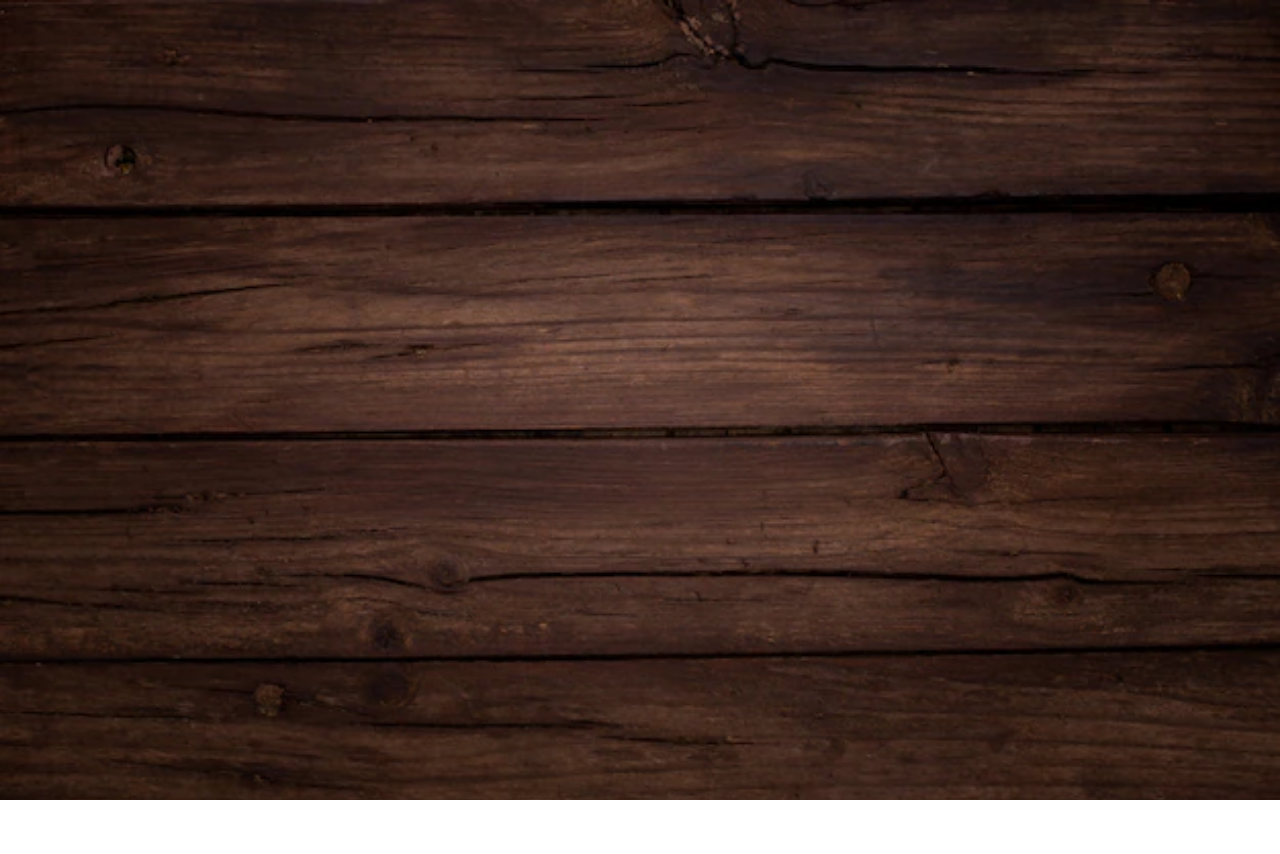
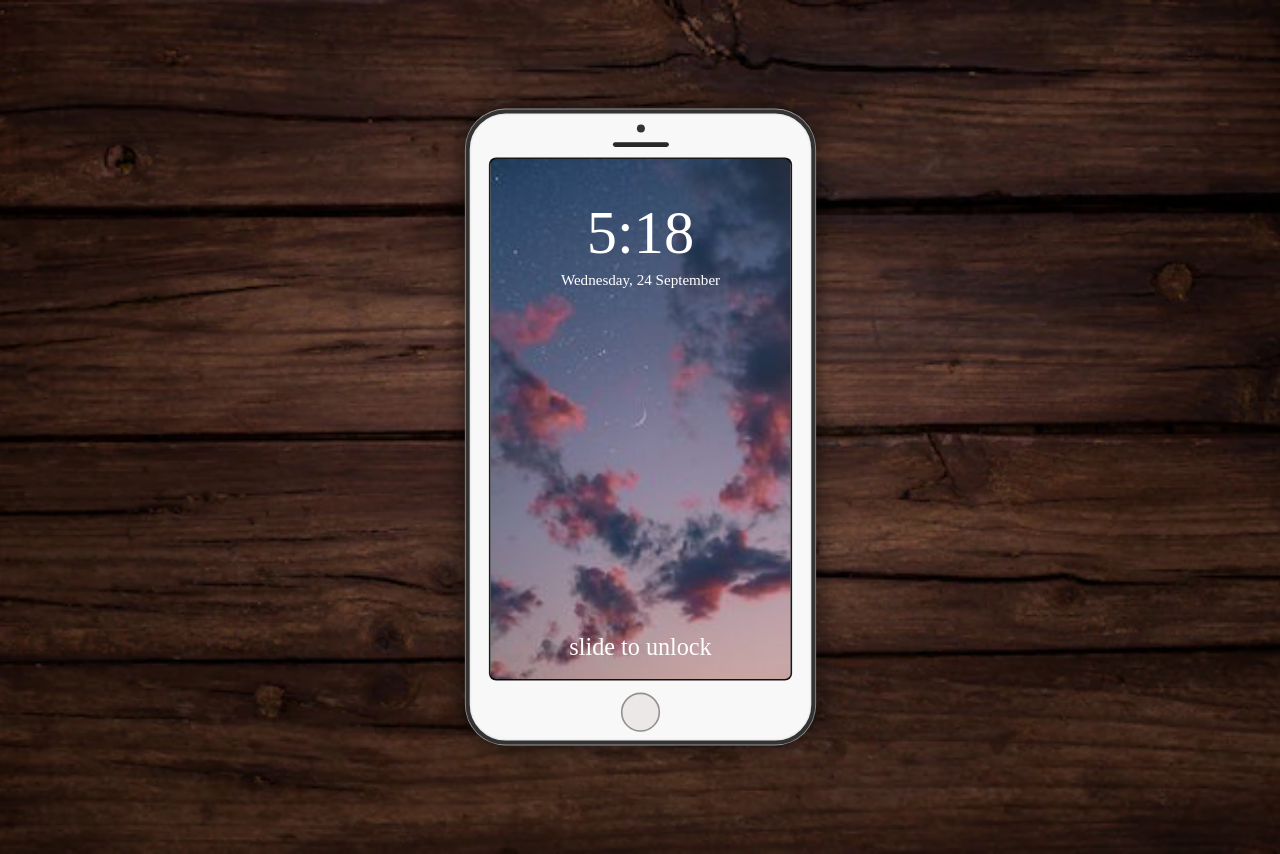
Before and after one commit to vapemaster-kz/iphone_design, a plain HTML site: page index.html in a window 1280 px wide. Before the commit the page ends 800 px from the top, so only its background shows below. Drawn offline with Linux system fonts and the light colour scheme.

Commit message:
Added screen and buttons

```diff
--- a/index.html
+++ b/index.html
@@ -4,7 +4,22 @@
   <link rel="stylesheet" href="style.css">
 </head>
 <body>
-    <div class="iphone-borders"></div>
-    <div class="screen"></div>
+    <div class="iphone-borders">
+
+        <div class="top">
+            <span class="camera"></span>
+            <span class="sensor"></span>
+            <span class="speaker"></span>
+        </div>
+
+        <div class="screen">
+            <div class="time"> 5:18</div>
+            <div class="date"> Wednesday, 24 September</div>
+            <div class="slider"> slide to unlock</div>
+        </div>
+        <div bottom>
+            <div class="home-button"></div>
+        </div>
+    </div>
 </body>
 </html>
--- a/style.css
+++ b/style.css
@@ -3,19 +3,90 @@ body {
     background-size: cover;
   }
 
-  /* h1 {
-    color: blue;
-  }
-  p {
-    color: red;
-  }
-   */
-  /* .iphone-borders{
-    width: 250px;
-    height: 500px;
+.iphone-borders{
+    border: 5px solid #333;
+
+    box-shadow: inset 0 0 3px 0 rgba(0, 0, 0, 0.2),
+                0 0 0 1px #999, 0 0 30px 0px
+                rgba(0, 0, 0, 0.7);
+    background: #f8f8f8;
+    padding: 2px;
+    border-radius: 50px;
+    height: 780px;
+    width: 423px;
+    position: relative;
+    margin: 30px auto;
+    transform: scale(0.8);
+}
+
+.top {
+    padding: 5px, 110px, 40px;
+    position: relative;
+}
+
+.top .speaker{
+    display: block;
+    width: 70px;
+    height: 6px;
+    margin: 0 auto;
+    margin-bottom: 13px;
+    border-radius: 6px;
+    background: #292728;
+}
+
+.top .camera{
+    display: block;
+    margin: 0 auto;
+    height: 10px;
+    width: 10px;
+    border-radius: 50%;
+    margin-bottom: 12px;
+    margin-top: 12px;
+    background: #333;
+}
+
+.screen {
+
+    border: 1px solid #fff;
+    height: 650px;
+    width: 375px;
+    margin:  0 auto;
+    border: 2px solid rgba(0, 0, 0, 0.9);
+    border-radius: 9px;
+    overflow: hidden;
+    background-image: url("images/iphone_wallpaper.jpg");
     background-size: cover;
-    border: 6px solid #333;
-    margin: 10px;
-    border-radius: 7%;
+    background-repeat: no-repeat;
+}
+
+.time {
+    color: #fff;
     text-align: center;
-} */
+    padding-top: 50px;
+    font-size: 2cm;
+}
+
+.date {
+    color: #fff;
+    text-align: center;
+    padding-top: 5px;
+    font-size: 0.5cm;
+}
+
+.slider {
+    color: #fff;
+    text-align: center;
+    padding-top: 430px;
+    font-size: 0.8cm;
+}
+
+.home-button{
+    display: block;
+    width: 45px;
+    height: 45px;
+    margin: auto;
+    margin-top: 15px;
+    border-radius: 50%;
+    background: #ece8e8;
+    border: 2px solid rgb(148, 144, 144);
+}
```
